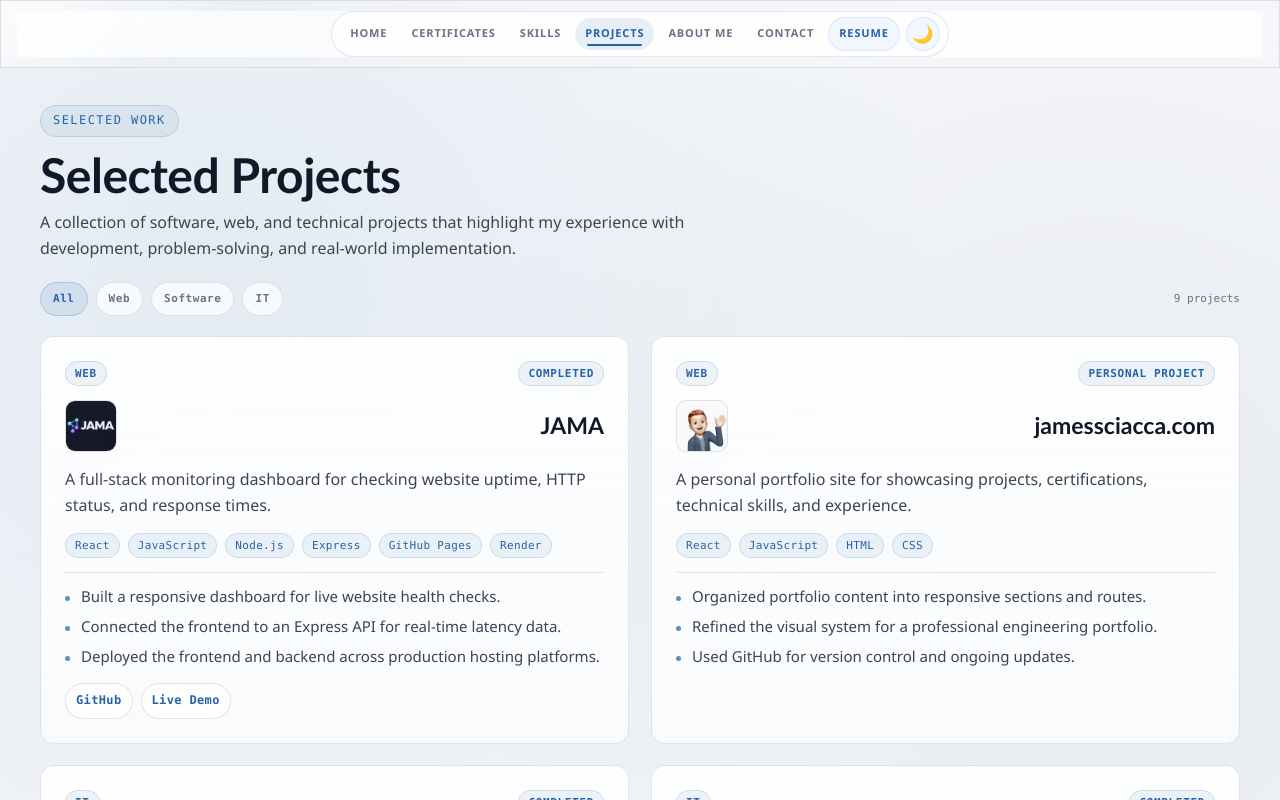
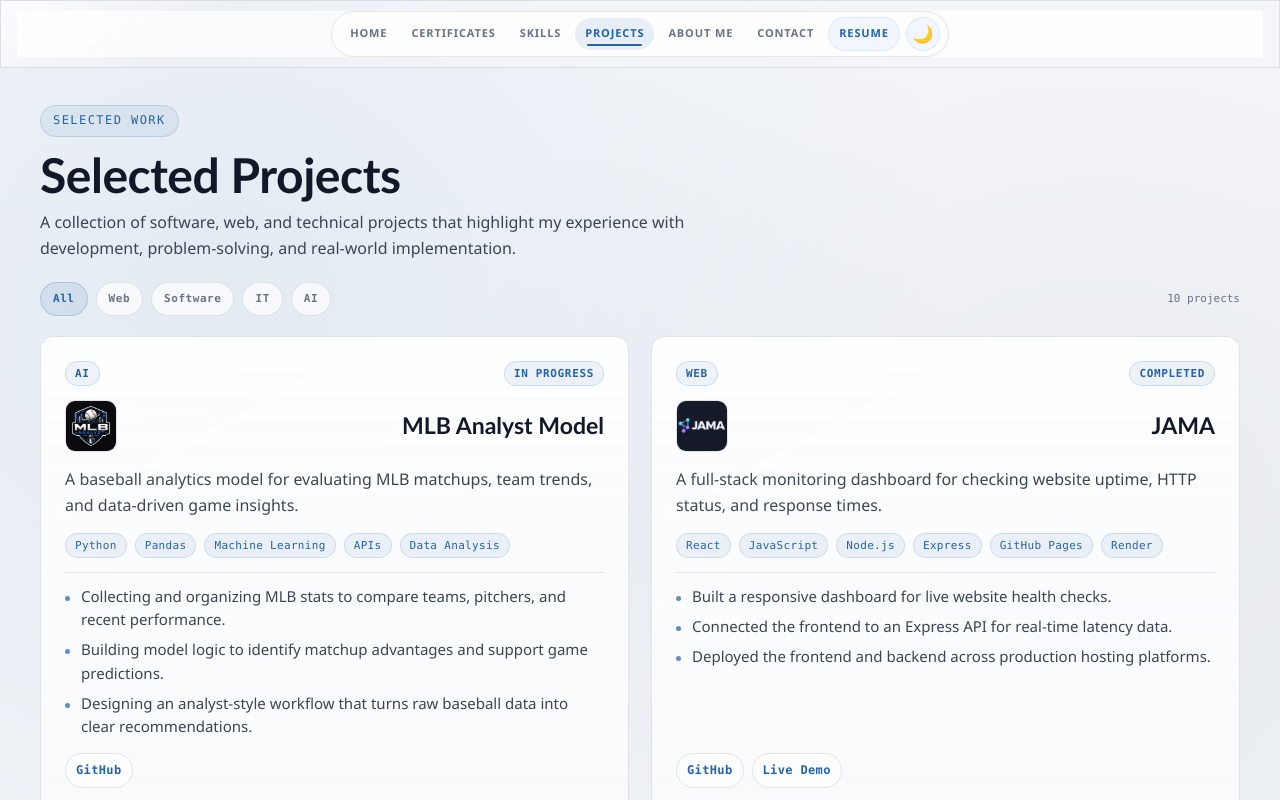
Before and after one commit to jamessciacca/my-portfolio, a React (Create React App) app: page /projects in a window 1280 px wide. Shown: the top 800 px of the page. Built offline with nearby package versions, Linux system fonts and the light colour scheme.

Commit message:
added project

```diff
--- a/src/components/Projects.js
+++ b/src/components/Projects.js
@@ -7,8 +7,23 @@ import memoji from "../img/memoji.png";
 import linuxduck from "../img/linuxduck.jpeg";
 import systemTroubleshootingImg from "../img/system-troubleshooting.jpg";
 import jamaLogo from "../img/jama-logo.png";
+import mlbAnalystLogo from "../img/mlb-analyst.png";
 
 const projects = [
+    {
+        category: "AI",
+        status: "In Progress",
+        title: "MLB Analyst Model",
+        description: "A baseball analytics model for evaluating MLB matchups, team trends, and data-driven game insights.",
+        image: mlbAnalystLogo,
+        tech: ["Python", "Pandas", "Machine Learning", "APIs", "Data Analysis"],
+        highlights: [
+            "Collecting and organizing MLB stats to compare teams, pitchers, and recent performance.",
+            "Building model logic to identify matchup advantages and support game predictions.",
+            "Designing an analyst-style workflow that turns raw baseball data into clear recommendations.",
+        ],
+        links: [{ label: "GitHub", href: "https://github.com/jamessciacca/MLB-AI-Analyst" }],
+    },
     {
         category: "Web",
         status: "Completed",
@@ -145,7 +160,7 @@ const projects = [
     },
 ];
 
-const projectFilters = ["All", "Web", "Software", "IT"];
+const projectFilters = ["All", "Web", "Software", "IT", "AI"];
 
 function Projects() {
     const [activeFilter, setActiveFilter] = useState("All");
```
Also changed, not shown: src/img/mlb-analyst.png (added).
